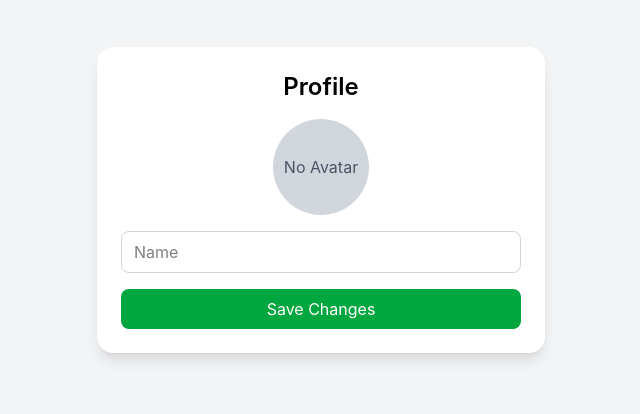
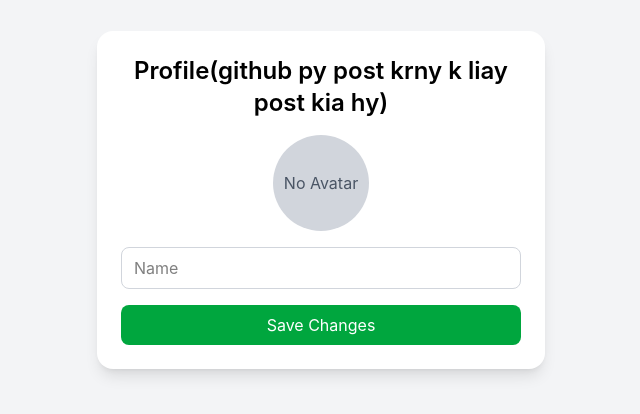
Before and after one commit to Muhammad-Asif-786/client-webwhatsapp, a React (Vite) app: page /profile in a window 1280 px wide. Shown: the part 200-614 px from the top of the page, without its empty margins (319-959 px from the left). Built offline with nearby package versions, Linux system fonts and the light colour scheme; no server answers.

Commit message:
testing k liay profile k sath (github py post krny k liay post kia hy)ya likha hy

```diff
--- a/src/pages/ProfilePage.jsx
+++ b/src/pages/ProfilePage.jsx
@@ -47,7 +47,7 @@
     <div className="flex justify-center items-center h-screen bg-gray-100">
       <div className="bg-white shadow-lg rounded-2xl p-6 space-y-4 w-full max-w-md mx-2 sm:mx-0">
 
-        <h2 className="text-2xl font-semibold text-center">Profile</h2>
+        <h2 className="text-2xl font-semibold text-center">Profile(github py post krny k liay post kia hy)</h2>
 
         {/* Avatar Preview */}
         <div className="flex justify-center">
```
